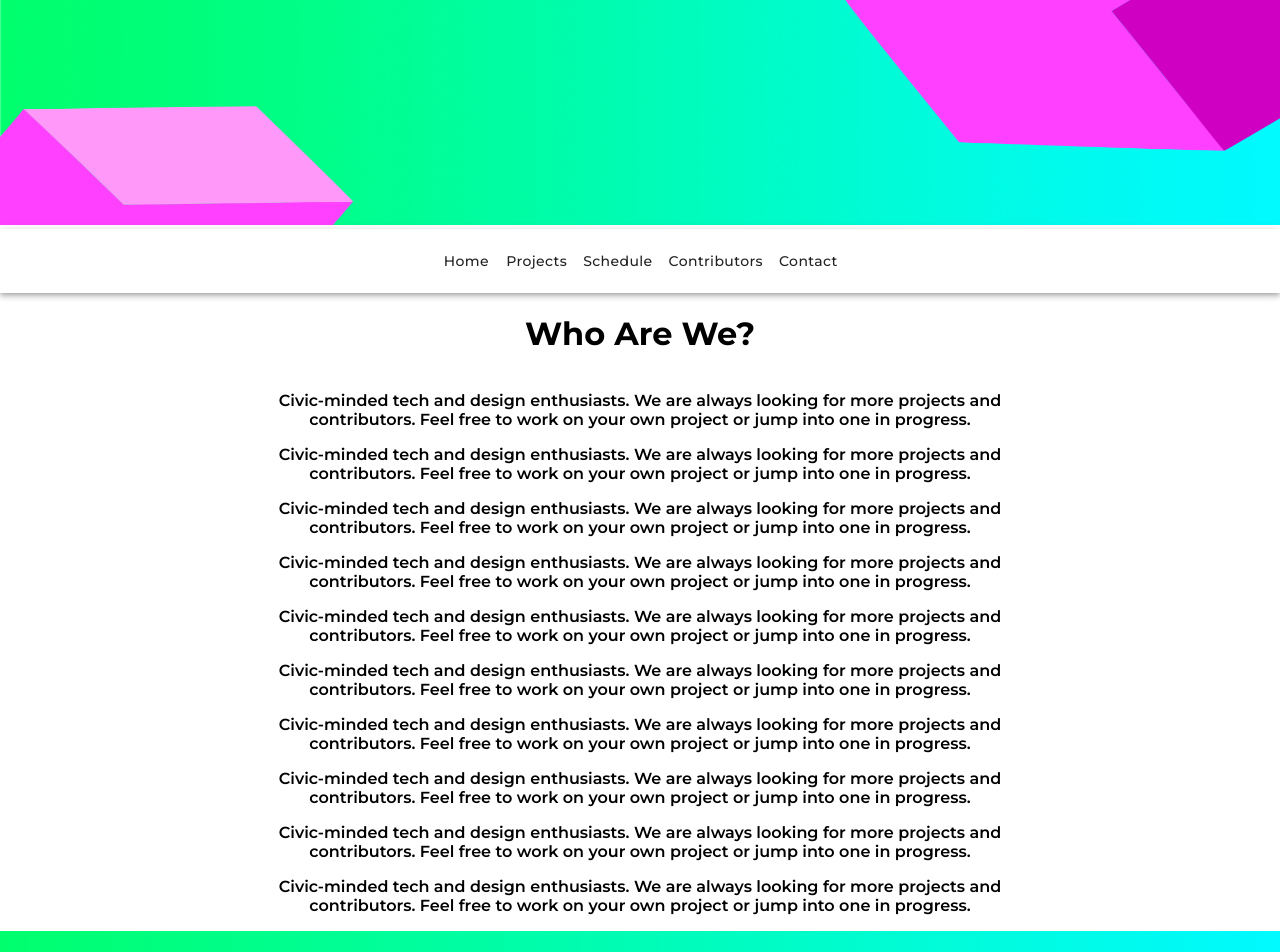
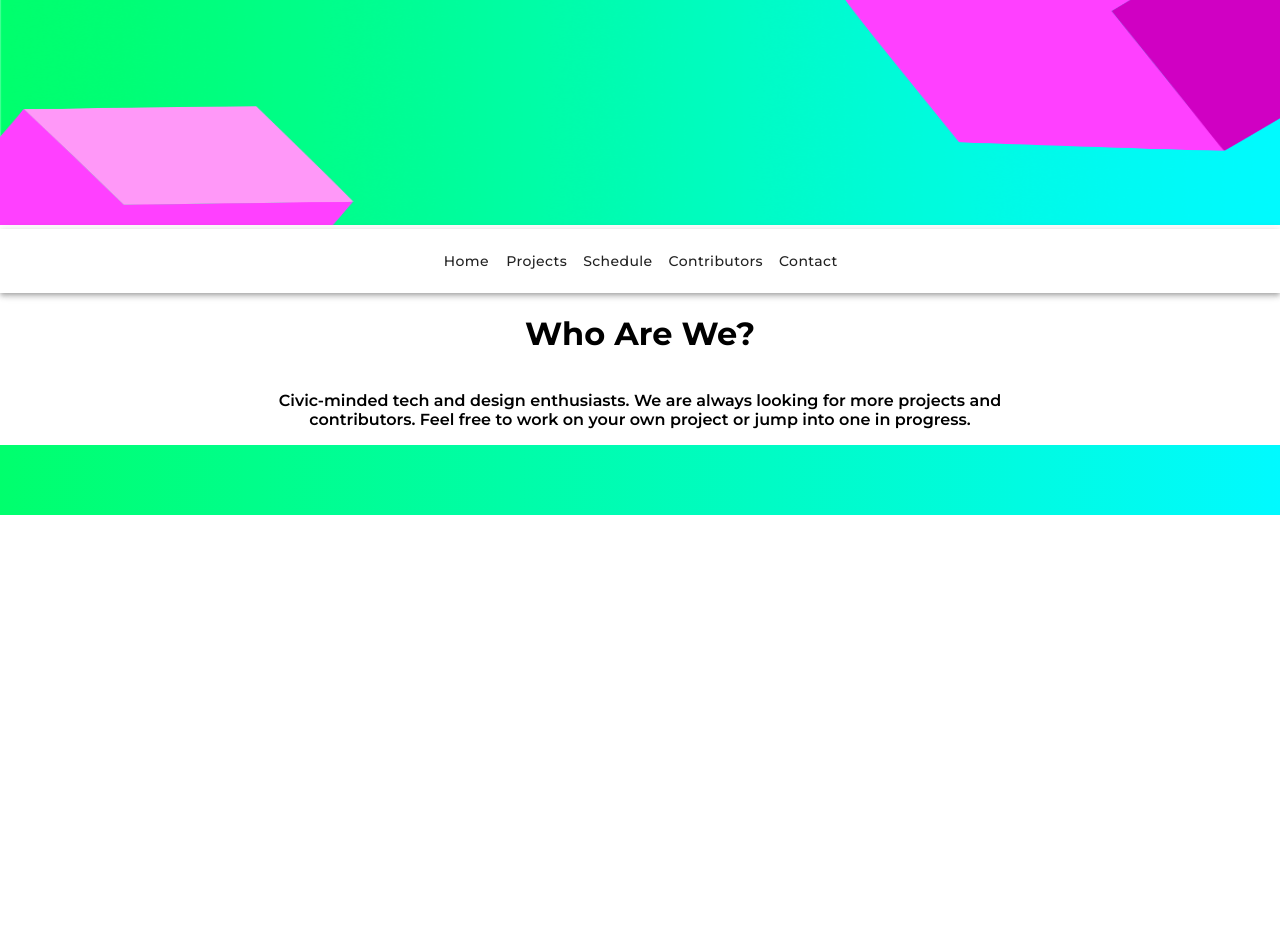
Before and after one commit to OpenEugene/openeugene-marketing-site, a React (Create React App) app: page / in a window 1280 px wide. Shown: the top 952 px of the page. After the commit the page ends 800 px from the top, so only its background shows below. Built offline with nearby package versions, Linux system fonts and the light colour scheme.

Commit message:
made all pages work, implemented basic grid for projects page

```diff
--- a/src/App.tsx
+++ b/src/App.tsx
@@ -1,6 +1,6 @@
 import React from "react";
 import "./App.css";
-import {NavBar} from "./Navigation/Navbar";
+import {NavBar} from "./components/Navigation/Navbar";
 import banner from "./images/banner.png";
 import makeStyles from "@material-ui/core/styles/makeStyles";
 
--- a/src/Home/Home.tsx
+++ /dev/null
@@ -1,99 +0,0 @@
-import React from "react";
-import makeStyles from "@material-ui/core/styles/makeStyles";
-
-const styles = makeStyles({
-  topImgContainer: {
-    display: "flex",
-    flexDirection: "row",
-    height: "100%",
-    justifyContent: "center"
-  },
-  displayImg: {
-    width: "100%"
-  },
-  sideBox: {
-    flexGrow: 1,
-    minWidth: "20%"
-  },
-  middleBox: {
-    flexGrow: 2,
-    minWidth: "60%"
-  },
-  flexContainer: {
-    display: "flex",
-    width: "100%"
-  },
-  pageHeader: {
-    alignItems: "center",
-    justifyContent: "center"
-  }
-});
-
-export const Home = () => {
-  const classes = styles();
-  return (
-    <>
-      <div className={`${classes.flexContainer} + ${classes.pageHeader}`}>
-        <h1>Who Are We?</h1>
-      </div>
-      <div className={classes.flexContainer}>
-        <div className={classes.sideBox} />
-        <div className={classes.middleBox}>
-          <p>
-            Civic-minded tech and design enthusiasts. We are always looking for
-            more projects and contributors. Feel free to work on your own
-            project or jump into one in progress.
-          </p>
-          <p>
-            Civic-minded tech and design enthusiasts. We are always looking for
-            more projects and contributors. Feel free to work on your own
-            project or jump into one in progress.
-          </p>
-          <p>
-            Civic-minded tech and design enthusiasts. We are always looking for
-            more projects and contributors. Feel free to work on your own
-            project or jump into one in progress.
-          </p>
-          <p>
-            Civic-minded tech and design enthusiasts. We are always looking for
-            more projects and contributors. Feel free to work on your own
-            project or jump into one in progress.
-          </p>
-          <p>
-            Civic-minded tech and design enthusiasts. We are always looking for
-            more projects and contributors. Feel free to work on your own
-            project or jump into one in progress.
-          </p>
-          <p>
-            Civic-minded tech and design enthusiasts. We are always looking for
-            more projects and contributors. Feel free to work on your own
-            project or jump into one in progress.
-          </p>
-          <p>
-            Civic-minded tech and design enthusiasts. We are always looking for
-            more projects and contributors. Feel free to work on your own
-            project or jump into one in progress.
-          </p>
-          <p>
-            Civic-minded tech and design enthusiasts. We are always looking for
-            more projects and contributors. Feel free to work on your own
-            project or jump into one in progress.
-          </p>
-          <p>
-            Civic-minded tech and design enthusiasts. We are always looking for
-            more projects and contributors. Feel free to work on your own
-            project or jump into one in progress.
-          </p>
-          <p>
-            Civic-minded tech and design enthusiasts. We are always looking for
-            more projects and contributors. Feel free to work on your own
-            project or jump into one in progress.
-          </p>
-        </div>
-        <div className={classes.sideBox} />
-      </div>
-    </>
-  );
-};
-
-export default Home;
--- a/src/Routes.tsx
+++ b/src/Routes.tsx
@@ -1,21 +1,29 @@
 import React from "react";
 import {Route, Switch} from "react-router-dom";
-import Home from "./Home/Home";
-import ProjectsPage from "./Projects/ProjectsPage";
+import Home from "./components/Home/Home";
+import ProjectsPage from "./components/Projects/ProjectsPage";
 import {Project} from "./types/types";
+import KingPongImage from "./images/kingpong.jpg"
+import YourPrioritiesImage from "./images/yourpriorities.png"
+import SchedulePage from "./components/Schedule/SchedulePage";
+import ContributorsPage from "./components/Contributors/ContributorsPage";
 
 const kingPong:Project = {
-    imgUrl:"../images/kingpong.jpg",
+    imgUrl:KingPongImage,
     description:" King-pong is a giant (9ft wide) pong controller used to play pong projected on a giant screen (20ft wide)"
 };
-const projects: Project[] = [kingPong];
+const yourPriorities:Project = {
+    imgUrl:YourPrioritiesImage,
+    description:" Your Priorities is a citizen engagement platform, a progressive web app, and a participatory social network that empowers groups of any size to speak with one voice and organize around ideas"
+};
+const projects: Project[] = [kingPong, yourPriorities];
 export const Routes = () => {
     return (
             <Switch>
                 <Route exact path="/" component={Home} />
                 <Route exact path="/projects" component={() =><ProjectsPage projects={projects}/>} />
-                <Route exact path="/schedule" component={ProjectsPage} />
-                <Route exact path="/contributors" component={ProjectsPage} />
+                <Route exact path="/schedule" component={SchedulePage} />
+                <Route exact path="/contributors" component={ContributorsPage} />
             </Switch>
     );
 };
--- /dev/null
+++ b/src/components/Contributors/ContributorsPage.tsx
@@ -0,0 +1,54 @@
+import React from "react";
+import makeStyles from "@material-ui/core/styles/makeStyles";
+
+const styles = makeStyles({
+  topImgContainer: {
+    display: "flex",
+    flexDirection: "row",
+    height: "100%",
+    justifyContent: "center"
+  },
+  displayImg: {
+    width: "100%"
+  },
+  sideBox: {
+    flexGrow: 1,
+    minWidth: "20%"
+  },
+  middleBox: {
+    flexGrow: 2,
+    minWidth: "60%"
+  },
+  flexContainer: {
+    display: "flex",
+    width: "100%"
+  },
+  pageHeader: {
+    alignItems: "center",
+    justifyContent: "center"
+  }
+});
+
+export const ContributorsPage = () => {
+  const classes = styles();
+  return (
+    <>
+      <div className={`${classes.flexContainer} + ${classes.pageHeader}`}>
+        <h1>Who Are We?</h1>
+      </div>
+      <div className={classes.flexContainer}>
+        <div className={classes.sideBox} />
+        <div className={classes.middleBox}>
+          <p>
+            Civic-minded tech and design enthusiasts. We are always looking for
+            more projects and contributors. Feel free to work on your own
+            project or jump into one in progress.
+          </p>
+        </div>
+        <div className={classes.sideBox} />
+      </div>
+    </>
+  );
+};
+
+export default ContributorsPage;
--- a/src/Projects/Project.tsx
+++ b/src/components/Home/Home.tsx
@@ -1,6 +1,5 @@
 import React from "react";
 import makeStyles from "@material-ui/core/styles/makeStyles";
-import KingpongImage from "../images/kingpong.jpg";
 
 const styles = makeStyles({
   topImgContainer: {
@@ -20,21 +19,9 @@ const styles = makeStyles({
     flexGrow: 2,
     minWidth: "60%"
   },
-  projectImage: {
-    flexGrow: 1,
-    minWidth: "40%"
-  },
-  projectDescription: {
-    flexGrow: 2,
-    minWidth: "60%"
-  },
-  projectDescriptionText: {
-    paddingTop:"10%"
-  },
   flexContainer: {
     display: "flex",
-    width: "100%",
-    padding:20
+    width: "100%"
   },
   pageHeader: {
     alignItems: "center",
@@ -42,23 +29,26 @@ const styles = makeStyles({
   }
 });
 
-const Project = () => {
+export const Home = () => {
   const classes = styles();
   return (
     <>
+      <div className={`${classes.flexContainer} + ${classes.pageHeader}`}>
+        <h1>Who Are We?</h1>
+      </div>
       <div className={classes.flexContainer}>
-        <div className={classes.projectImage}>
-          <img src={KingpongImage} />
-        </div>
-        <div className={classes.projectDescription}>
-          <p className={classes.projectDescriptionText}>
-            King-pong is a giant (9ft wide) pong controller used to play pong
-            projected on a giant screen (20ft wide)
+        <div className={classes.sideBox} />
+        <div className={classes.middleBox}>
+          <p>
+            Civic-minded tech and design enthusiasts. We are always looking for
+            more projects and contributors. Feel free to work on your own
+            project or jump into one in progress.
           </p>
         </div>
+        <div className={classes.sideBox} />
       </div>
     </>
   );
 };
 
-export default Project;
+export default Home;
--- a/src/Navigation/Navbar.tsx
+++ b/src/components/Navigation/Navbar.tsx
@@ -6,7 +6,7 @@ import makeStyles from "@material-ui/core/styles/makeStyles";
 import { Link } from "react-router-dom";
 import { Router } from "react-router-dom";
 import createBrowserHistory from "history/createBrowserHistory";
-import Routes from "../Routes";
+import Routes from "../../Routes";
 
 const styles = makeStyles({
   root: {
--- /dev/null
+++ b/src/components/Projects/Project.tsx
@@ -0,0 +1,39 @@
+import React from "react";
+import makeStyles from "@material-ui/core/styles/makeStyles";
+import { Project } from "../../types/types";
+
+
+const styles = makeStyles({
+  row: {
+  display: "flex",
+  flexDirection: "row",
+  flexWrap: "wrap"
+},
+
+column: {
+  flexBasis: "100%"
+},
+
+'@media screen and (min-width: 800px)': {
+column: {
+    "flex": 1
+  }
+}
+});
+
+const ProjectTile = (project: Project) => {
+  const classes = styles();
+  return (
+      <div className={classes.row}>
+        <div className={classes.column}>
+          1
+        </div>
+        <div className={classes.column}>
+         2
+        </div>
+      </div>
+
+  );
+};
+
+export default ProjectTile;
--- a/src/Projects/ProjectsPage.tsx
+++ b/src/components/Projects/ProjectsPage.tsx
@@ -1,7 +1,7 @@
 import React from "react";
 import makeStyles from "@material-ui/core/styles/makeStyles";
-import {Projects} from "../types/types";
-import Project from "./Project";
+import {Projects} from "../../types/types";
+import ProjectTile from "../Projects/Project";
 
 const styles = makeStyles({
     topImgContainer: {
@@ -49,11 +49,8 @@ export const ProjectsPage = (projects:Projects) => {
             <div className={classes.flexContainer}>
                 <div className={classes.sideBox} />
                 <div className={classes.middleBox}>
-
-
                     {projects.projects.map((project, index) => (
-                       // <p>Hello, {person.name} from {person.country}!</p>
-                        <Project/>
+                        <ProjectTile description={project.description} imgUrl={project.imgUrl}/>
                     ))}
 
                 </div>
--- /dev/null
+++ b/src/components/Schedule/SchedulePage.tsx
@@ -0,0 +1,54 @@
+import React from "react";
+import makeStyles from "@material-ui/core/styles/makeStyles";
+
+const styles = makeStyles({
+  topImgContainer: {
+    display: "flex",
+    flexDirection: "row",
+    height: "100%",
+    justifyContent: "center"
+  },
+  displayImg: {
+    width: "100%"
+  },
+  sideBox: {
+    flexGrow: 1,
+    minWidth: "20%"
+  },
+  middleBox: {
+    flexGrow: 2,
+    minWidth: "60%"
+  },
+  flexContainer: {
+    display: "flex",
+    width: "100%"
+  },
+  pageHeader: {
+    alignItems: "center",
+    justifyContent: "center"
+  }
+});
+
+export const SchedulePage = () => {
+  const classes = styles();
+  return (
+    <>
+      <div className={`${classes.flexContainer} + ${classes.pageHeader}`}>
+        <h1>Who Are We?</h1>
+      </div>
+      <div className={classes.flexContainer}>
+        <div className={classes.sideBox} />
+        <div className={classes.middleBox}>
+          <p>
+            Civic-minded tech and design enthusiasts. We are always looking for
+            more projects and contributors. Feel free to work on your own
+            project or jump into one in progress.
+          </p>
+        </div>
+        <div className={classes.sideBox} />
+      </div>
+    </>
+  );
+};
+
+export default SchedulePage;
```
Also changed, not shown: src/images/yourpriorities.png (added).
